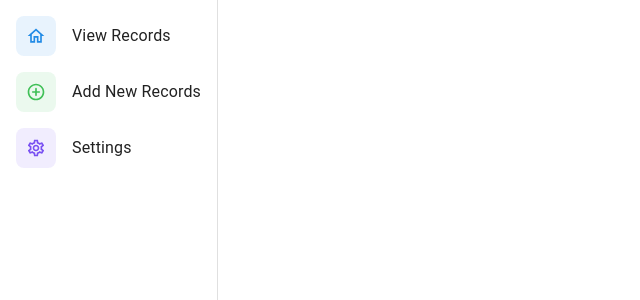
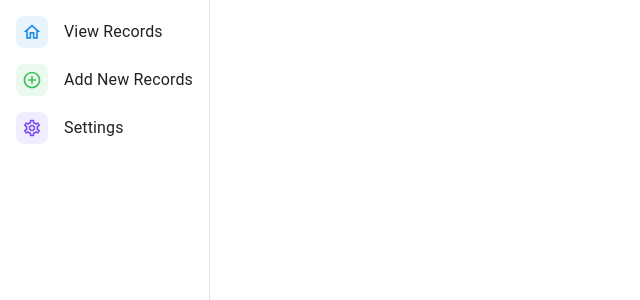
Before and after one commit to ValerianCoelho/Clergy-Catalog, a React (Vite) app: page / in a window 1280 px wide. Shown: the top 300 px of the page, without its empty margins (0-640 px from the left). Built offline with nearby package versions, Linux system fonts and the light colour scheme.

Commit message:
margin and padding fixed

```diff
--- a/src/App.jsx
+++ b/src/App.jsx
@@ -29,38 +29,38 @@ function App() {
           <List>
             <ListItemButton sx={{margin: 0, padding: 0}}>
               <ListItem>
-                <ListItemIcon>
-                  <ListItemAvatar>
-                    <Avatar sx={{ backgroundColor: 'rgba(34, 139, 230, .1)', borderRadius: 2}}>
+                <ListItemIcon sx={{minWidth: 0}}>
+                  <ListItemAvatar sx={{minWidth: 0}}>
+                    <Avatar sx={{ backgroundColor: 'rgba(34, 139, 230, .1)', borderRadius: 2, width: 32, height: 32}}>
                       <HomeOutlinedIcon fontSize='small' sx={{color: 'rgba(34, 139, 230, 1)'}}/>
                     </Avatar>
                   </ListItemAvatar>
                 </ListItemIcon>
-                <ListItemText primary="View Records"/>
+                <ListItemText primary="View Records" sx={{marginLeft: 2}}/>
               </ListItem>
             </ListItemButton>
             <ListItemButton sx={{margin: 0, padding: 0}}>
               <ListItem>
-                <ListItemIcon>
-                  <ListItemAvatar>
-                    <Avatar sx={{backgroundColor: 'rgba(64, 192, 87, .1)', borderRadius: 2}}>
+                <ListItemIcon sx={{minWidth: 0}}>
+                  <ListItemAvatar sx={{minWidth: 0}}>
+                    <Avatar sx={{backgroundColor: 'rgba(64, 192, 87, .1)', borderRadius: 2, width: 32, height: 32}}>
                       <AddCircleOutlineRoundedIcon fontSize='small' sx={{color: 'rgba(64, 192, 87, 1)'}}/>
                     </Avatar>
                   </ListItemAvatar>
                 </ListItemIcon>
-                <ListItemText primary="Add New Records" />
+                <ListItemText primary="Add New Records"  sx={{marginLeft: 2}}/>
               </ListItem>
             </ListItemButton>
             <ListItemButton sx={{margin: 0, padding: 0}}>
               <ListItem>
-                <ListItemIcon>
-                  <ListItemAvatar>
-                    <Avatar sx={{backgroundColor: 'rgba(121, 80, 242, .1)', borderRadius: 2}}>
+                <ListItemIcon sx={{minWidth: 0}}>
+                  <ListItemAvatar sx={{minWidth: 0}}>
+                    <Avatar sx={{backgroundColor: 'rgba(121, 80, 242, .1)', borderRadius: 2, width: 32, height: 32}}>
                       <SettingsOutlinedIcon fontSize='small' sx={{color: 'rgba(121, 80, 242, 1)'}}/>
                     </Avatar>
                   </ListItemAvatar>
                 </ListItemIcon>
-                <ListItemText primary="Settings" />
+                <ListItemText primary="Settings" sx={{marginLeft: 2}}/>
               </ListItem>
             </ListItemButton>
           </List>
```
